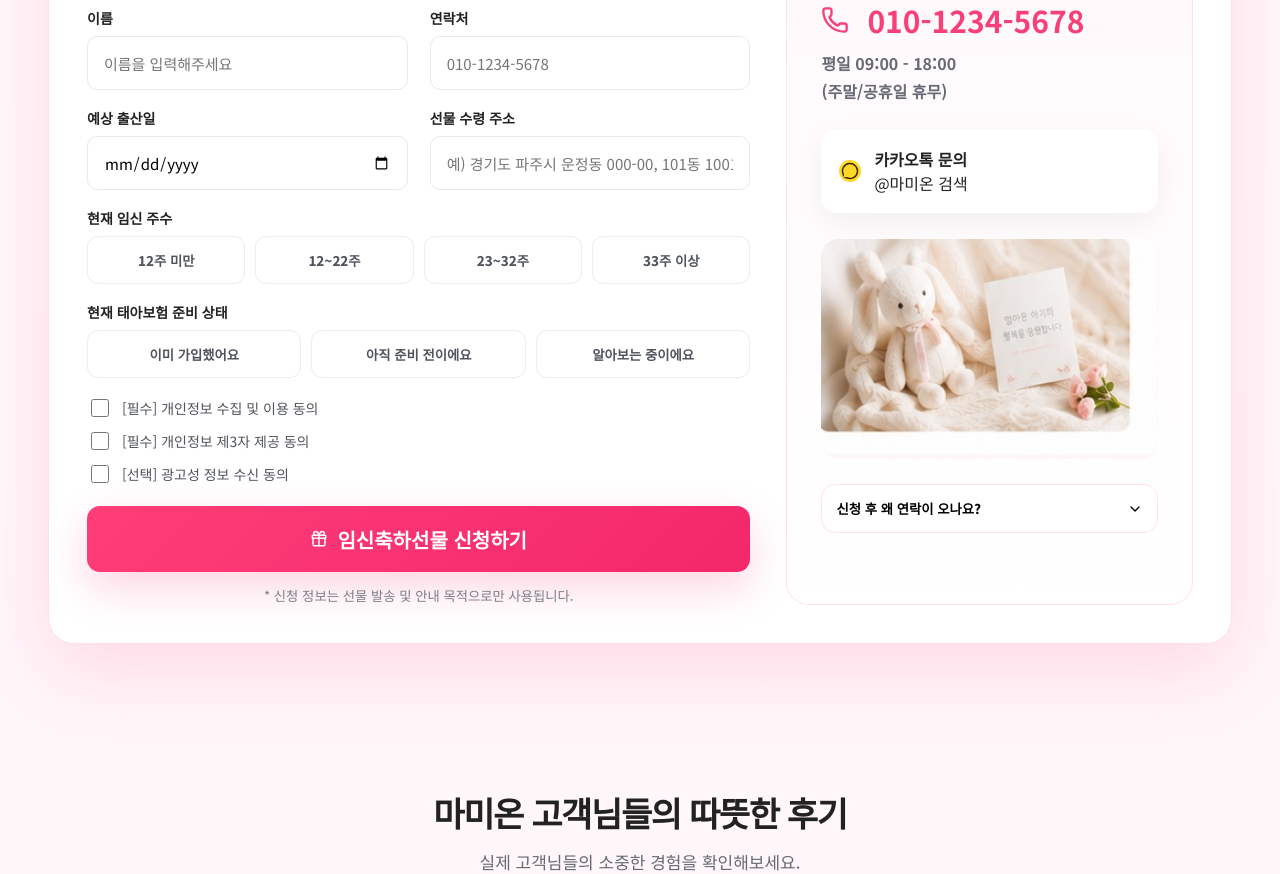
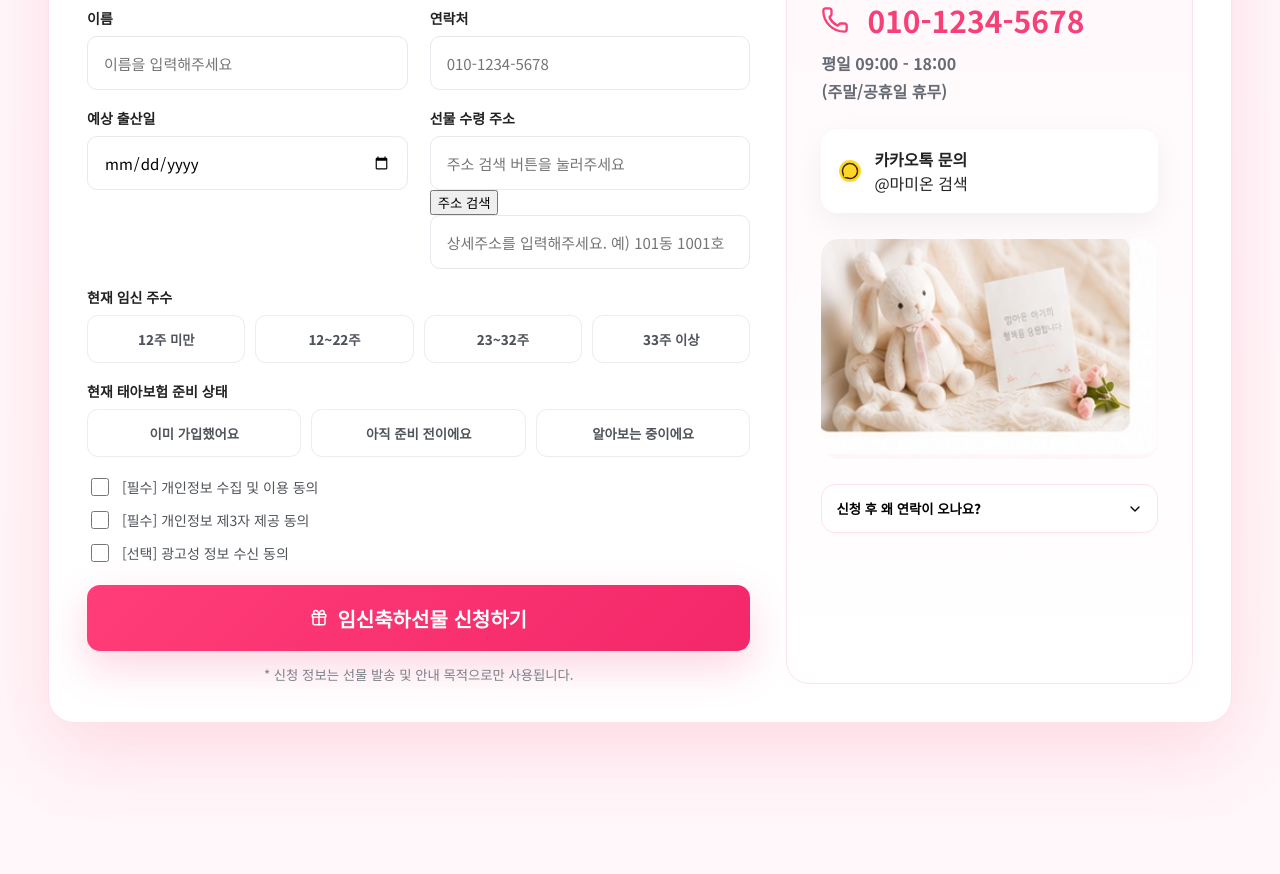
Before and after one commit to junchoi0521-cpu/mamion-3, a React (Vite) app: page / in a window 1280 px wide. Shown: the part 4000-4874 px from the top of the page. Built offline with nearby package versions, Linux system fonts and the light colour scheme.

Commit message:
Update main.jsx

```diff
--- a/src/main.jsx
+++ b/src/main.jsx
@@ -264,6 +264,7 @@ function ApplySection({ onSubmitSuccess }) {
     phone: '',
     dueDate: '',
     region: '',
+    detailAddress: '',
     weeks: '',
     insurance: '',
     privacy: false,
@@ -274,6 +275,60 @@ function ApplySection({ onSubmitSuccess }) {
   const [faqOpen, setFaqOpen] = useState(false);
 
   const update = (key, value) => setForm((prev) => ({ ...prev, [key]: value }));
+
+  const loadDaumPostcodeScript = () =>
+    new Promise((resolve, reject) => {
+      if (window.daum?.Postcode) {
+        resolve();
+        return;
+      }
+
+      const existingScript = document.getElementById('daum-postcode-script');
+      if (existingScript) {
+        existingScript.addEventListener('load', resolve);
+        existingScript.addEventListener('error', reject);
+        return;
+      }
+
+      const script = document.createElement('script');
+      script.id = 'daum-postcode-script';
+      script.src = '//t1.daumcdn.net/mapjsapi/bundle/postcode/prod/postcode.v2.js';
+      script.onload = resolve;
+      script.onerror = reject;
+      document.body.appendChild(script);
+    });
+
+  const openAddressSearch = async () => {
+    try {
+      await loadDaumPostcodeScript();
+
+      new window.daum.Postcode({
+        oncomplete: function (data) {
+          const roadAddress = data.roadAddress || data.jibunAddress;
+          const extraAddressParts = [];
+
+          if (data.bname && /[동|로|가]$/g.test(data.bname)) {
+            extraAddressParts.push(data.bname);
+          }
+
+          if (data.buildingName && data.apartment === 'Y') {
+            extraAddressParts.push(data.buildingName);
+          }
+
+          const extraAddress = extraAddressParts.length ? ` (${extraAddressParts.join(', ')})` : '';
+          const fullAddress = `[${data.zonecode}] ${roadAddress}${extraAddress}`;
+
+          update('region', fullAddress);
+
+          setTimeout(() => {
+            document.querySelector('input[name="detailAddress"]')?.focus();
+          }, 50);
+        },
+      }).open();
+    } catch {
+      alert('주소 검색을 불러오지 못했습니다. 잠시 후 다시 시도해주세요.');
+    }
+  };
 
   async function submit(e) {
     e.preventDefault();
@@ -299,7 +354,7 @@ function ApplySection({ onSubmitSuccess }) {
           name: form.name,
           phone: form.phone,
           dueDate: form.dueDate,
-          region: form.region,
+          region: `${form.region}${form.detailAddress ? ' ' + form.detailAddress : ''}`,
           weeks: form.weeks,
           insurance: form.insurance,
           privacy: form.privacy,
@@ -316,6 +371,7 @@ function ApplySection({ onSubmitSuccess }) {
         phone: '',
         dueDate: '',
         region: '',
+        detailAddress: '',
         weeks: '',
         insurance: '',
         privacy: false,
@@ -352,7 +408,24 @@ function ApplySection({ onSubmitSuccess }) {
                 <input name="dueDate" type="date" value={form.dueDate} onChange={(e) => update('dueDate', e.target.value)} />
               </Field>
               <Field label="선물 수령 주소">
-                <input name="region" value={form.region} onChange={(e) => update('region', e.target.value)} placeholder="예) 경기도 파주시 운정동 000-00, 101동 1001호" />
+                <div className="address-search-row">
+                  <input
+                    name="region"
+                    value={form.region}
+                    onChange={(e) => update('region', e.target.value)}
+                    placeholder="주소 검색 버튼을 눌러주세요"
+                    readOnly
+                  />
+                  <button type="button" className="address-search-btn" onClick={openAddressSearch}>
+                    주소 검색
+                  </button>
+                </div>
+                <input
+                  name="detailAddress"
+                  value={form.detailAddress}
+                  onChange={(e) => update('detailAddress', e.target.value)}
+                  placeholder="상세주소를 입력해주세요. 예) 101동 1001호"
+                />
               </Field>
             </div>
 
```
